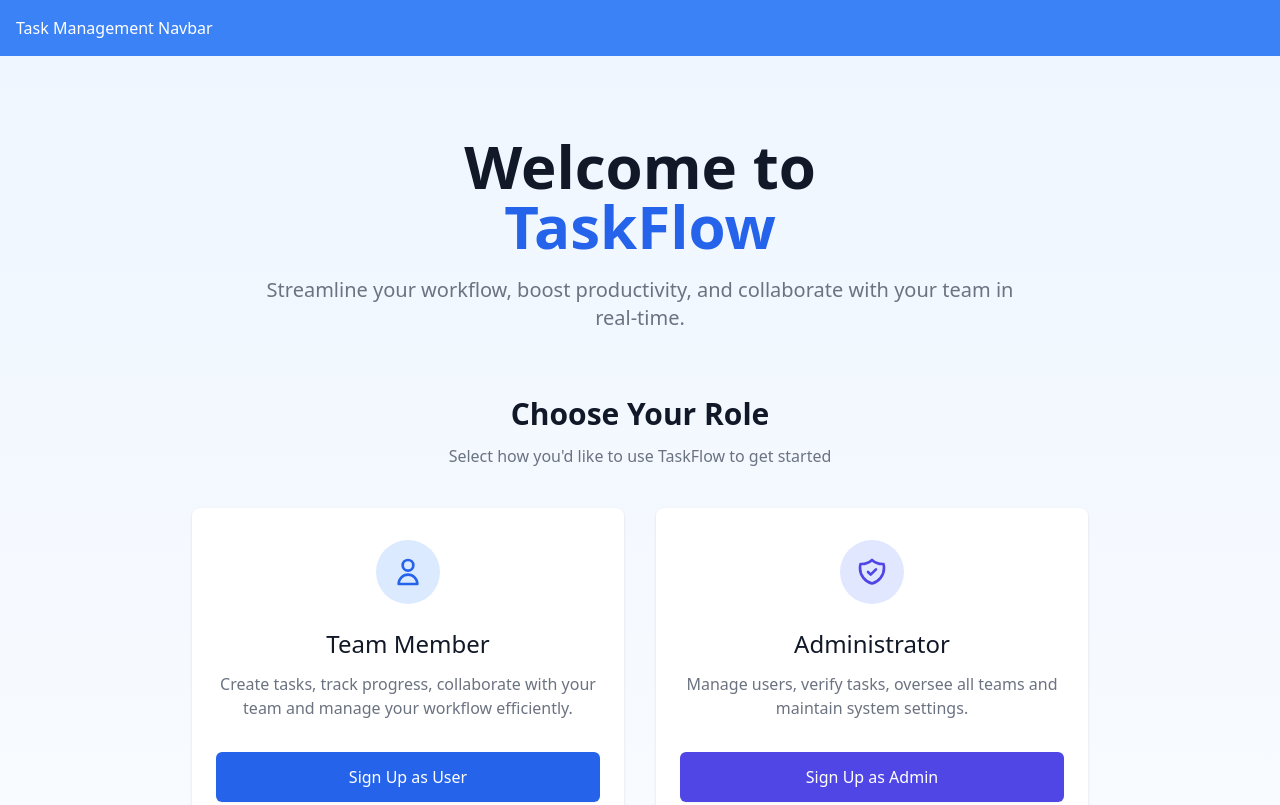
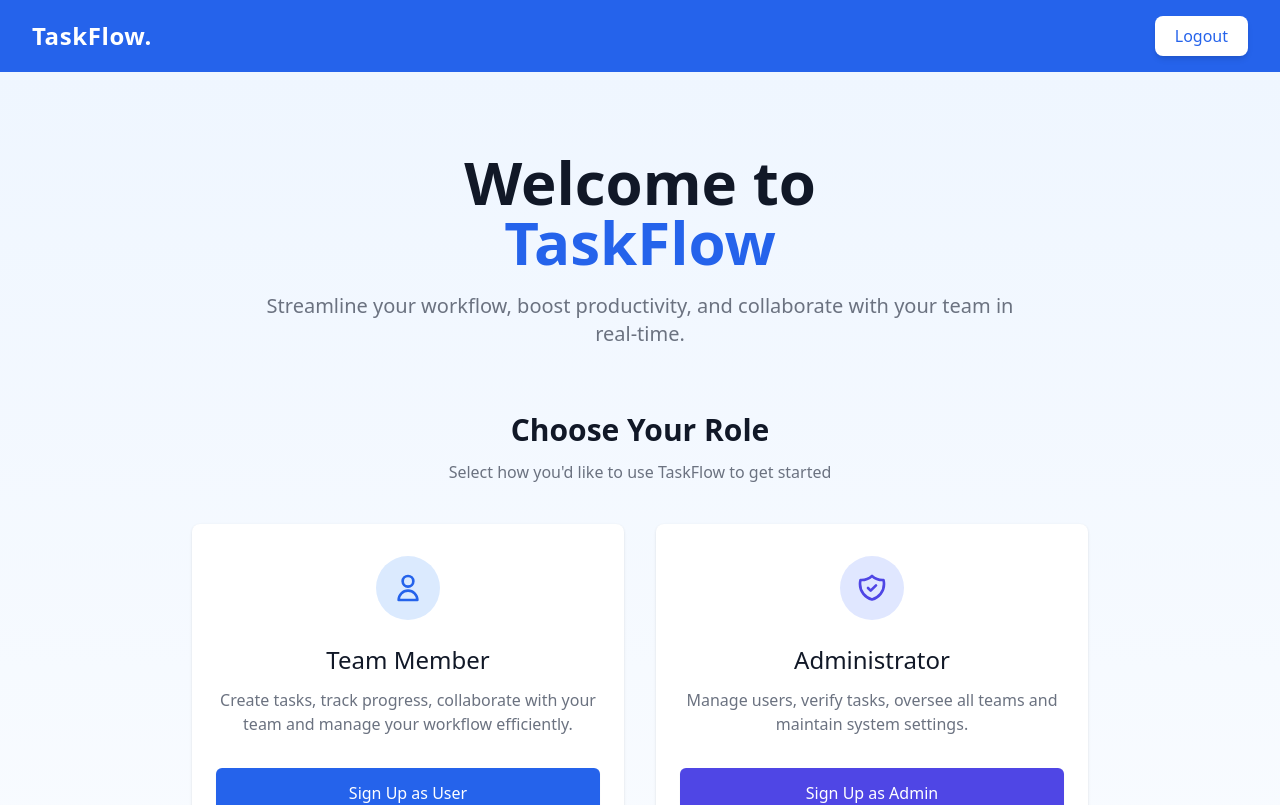
Before and after one commit to SudharsanSaravanan/Zidio-Task-Management-System, a React (Vite) app: page / in a window 1280 px wide. Shown: the top 805 px of the page. Built offline with nearby package versions, Linux system fonts and the light colour scheme.

Commit message:
Simple navbar

```diff
--- a/src/components/common/Navbar.jsx
+++ b/src/components/common/Navbar.jsx
@@ -1,3 +1,38 @@
 import React from "react";
-const Navbar = () => <nav className="bg-blue-500 p-4 text-white">Task Management Navbar</nav>;
+import { Link, useNavigate } from "react-router-dom";
+import { useAuth } from "../../contexts/AuthContext";
+
+const Navbar = () => {
+  const { logout } = useAuth();
+  const navigate = useNavigate();
+
+  const handleLogout = async () => {
+    try {
+      await logout();
+      navigate("/"); // Redirect to Landing Page after logout
+    } catch (err) {
+      console.error("Logout failed:", err);
+    }
+  };
+
+  return (
+    <nav className="bg-blue-600 text-white px-8 py-4 flex justify-between items-center shadow-lg">
+      {/* Landing Page Link */}
+      <Link to="/" className="text-2xl font-semibold tracking-wide hover:opacity-90 transition">
+        TaskFlow.
+      </Link>
+
+      {/* Logout Button */}
+      <button
+        onClick={handleLogout}
+        className="bg-white text-blue-600 font-medium px-5 py-2 rounded-lg
+                   hover:bg-blue-700 hover:text-white transition-all shadow-md
+                   hover:shadow-lg focus:outline-none"
+      >
+        Logout
+      </button>
+    </nav>
+  );
+};
+
 export default Navbar;
```
